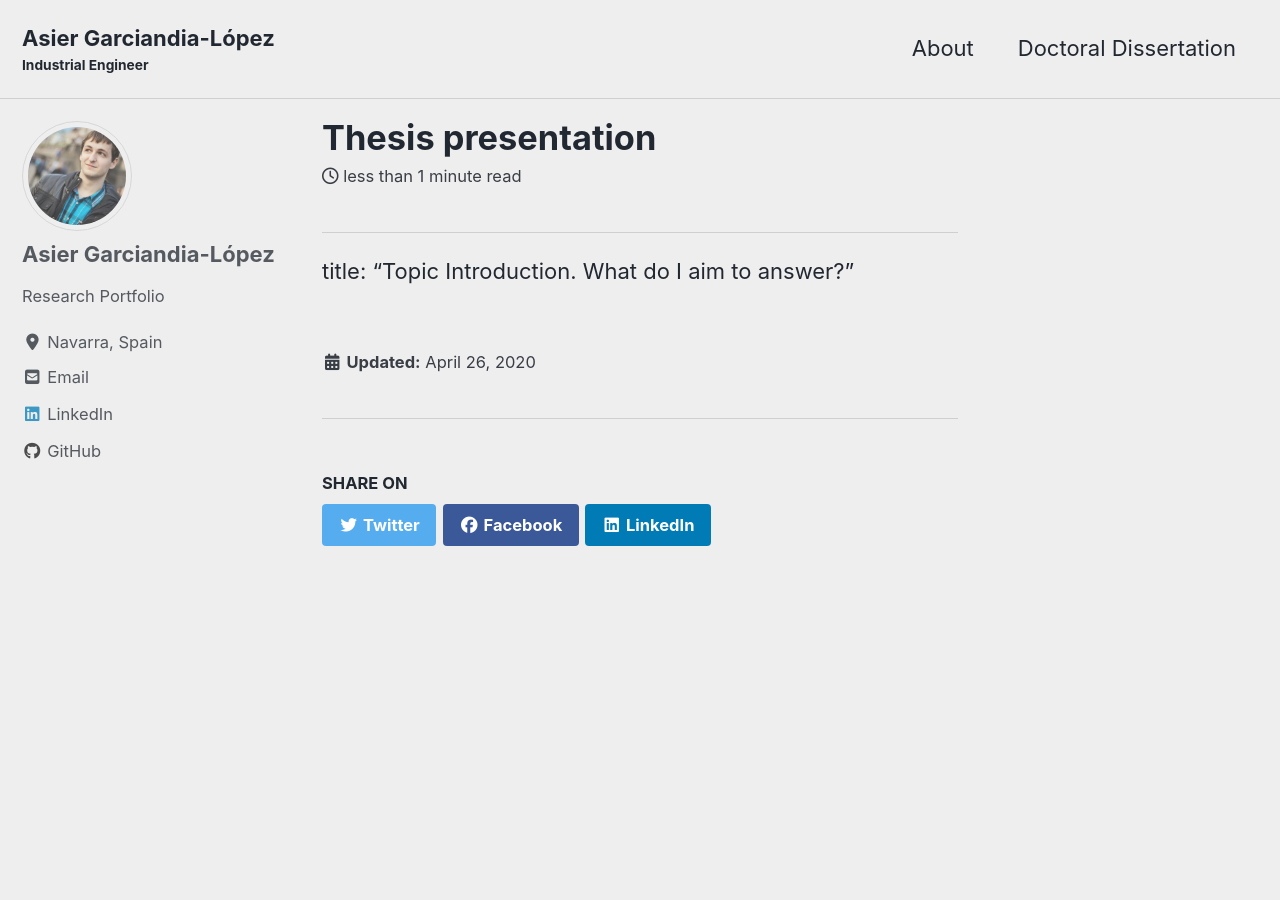
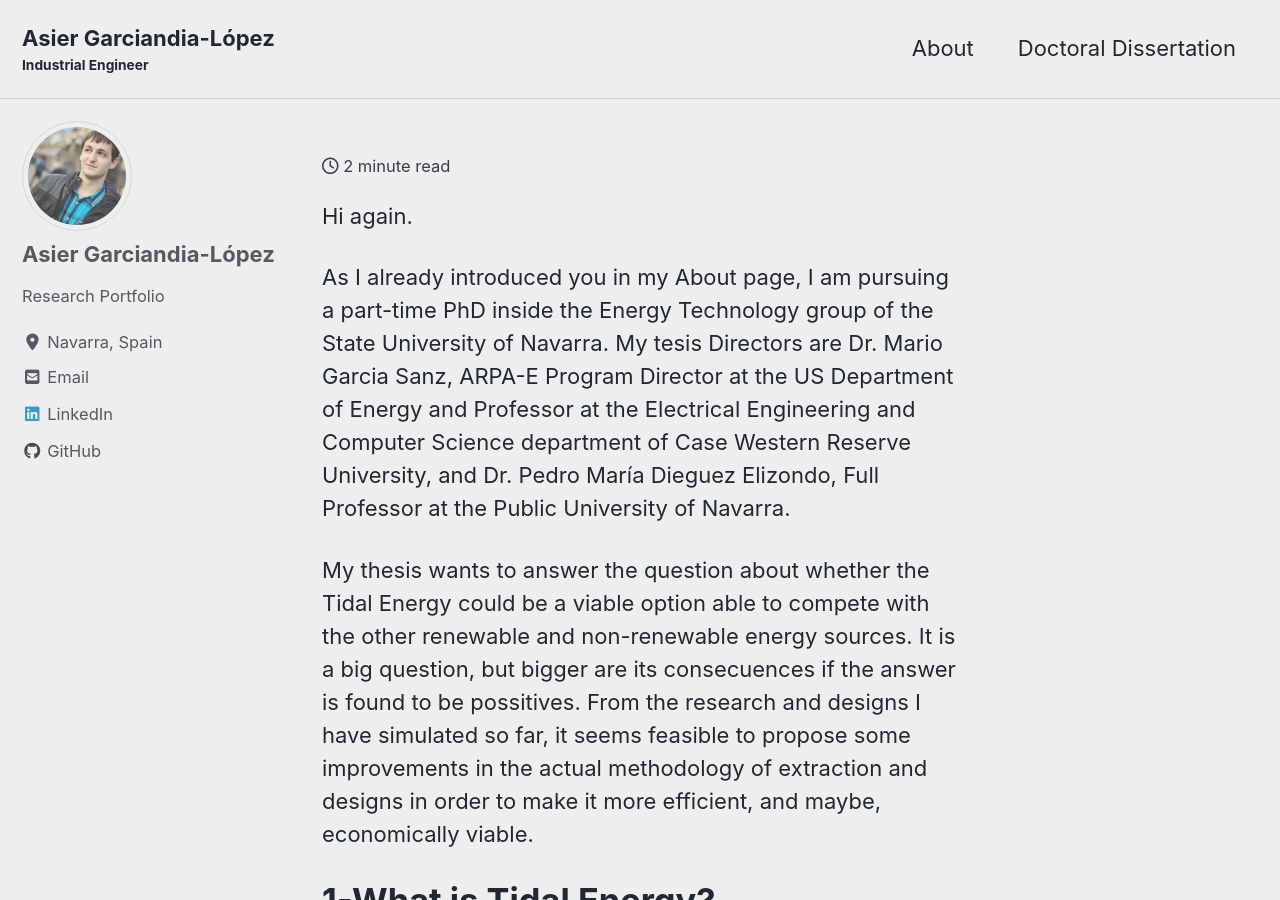
Before and after one commit to garciand/garciand.github.io, a Jekyll site: the page built from _posts/2020-04-26-thesis presentation.md, in a window 1280 px wide and 900 px high. Built offline with Jekyll 4.4.1, drawn with Linux system fonts in a browser that asks for light colours; cached includes are drawn as plain includes; nearby versions of some CDN libraries; some of the changed text lies outside the part shown.

Commit message:
New entry blog

```diff
--- a/_posts/2020-04-26-thesis presentation.md
+++ b/_posts/2020-04-26-thesis presentation.md
@@ -1,2 +1,43 @@
 ---
 title: "Topic Introduction. What do I aim to answer?"
+date: 2020-04-26
+tags: [tidal energy, renewable energy, turbine, introduction, doctal dissertation]
+header
+	image: "/images/"
+excerpt: ""
+---
+
+Hi again.
+
+As I already introduced you in my About page, I am pursuing a part-time PhD inside the Energy Technology group of the State University of Navarra. My tesis Directors are Dr. Mario Garcia Sanz, ARPA-E Program Director at the US Department of Energy and Professor at the Electrical Engineering and Computer Science department of Case Western Reserve University, and Dr. Pedro María Dieguez Elizondo, Full Professor at the Public University of Navarra.
+
+My thesis wants to answer the question about whether the Tidal Energy could be a viable option able to compete with the other renewable and non-renewable energy sources. It is a big question, but bigger are its consecuences if the answer is found to be possitives. From the research and designs I have simulated so far, it seems feasible to propose some improvements in the actual methodology of extraction and designs in order to make it more efficient, and maybe, economically viable.
+
+# 1-What is Tidal Energy?
+
+Tidal energy is the form of hydropower that converts the energy obtained from tides into useful forms of power, mainly electricity.
+
+Although not yet widely used, tidal energy has the potential for future electricity generation. Tides are more predictable than the wind and the sun. Among sources of renewable energy, tidal energy has traditionally suffered from relatively high cost and limited availability of sites with sufficiently high tidal ranges or flow velocities, thus constricting its total availability. However, many recent technological developments and improvements, both in design (e.g. dynamic tidal power, tidal lagoons) and turbine technology (e.g. new axial turbines, cross flow turbines), indicate that the total availability of tidal power may be much higher than previously assumed and that economic and environmental costs may be brought down to competitive levels.
+
+<figure>
+  <img src="/images/ranceplant.jpg" alt="Rance Plant France">
+  <figcaption>Tidal power plant in the estuary of the River Rance .</figcaption>
+</figure>
+
+# 2-Which improvements do I propose?
+
+I want to propose improvements both in the methodology and logistics used to extract the energy from the hydroturbines and in the design of the machine. Most designs are highly inefficient, since they are only able to exploit unidirectional flow, withouth taking into account the change from high to low tide. This can be greately improved.
+
+# 3-Actors influenced by PhD
+
+The actors that would be most influenced by my research would be all companies opperating inside the actual energy market, since a far more predictable energy source would be added to the already available resources, increasing the competitivity, but at the same time, reinforcing the world's transition towards cleaner complementary energy sources.
+
+If you have any doubt, I would be pleased to help you with it via the Email or LinkedIn.
+
+Until the next post!
+Asier
+
+
+## H2 HEADING
+
+### H3 HEADING
```
Also changed, not shown: images/ranceplant.jpg (added).
